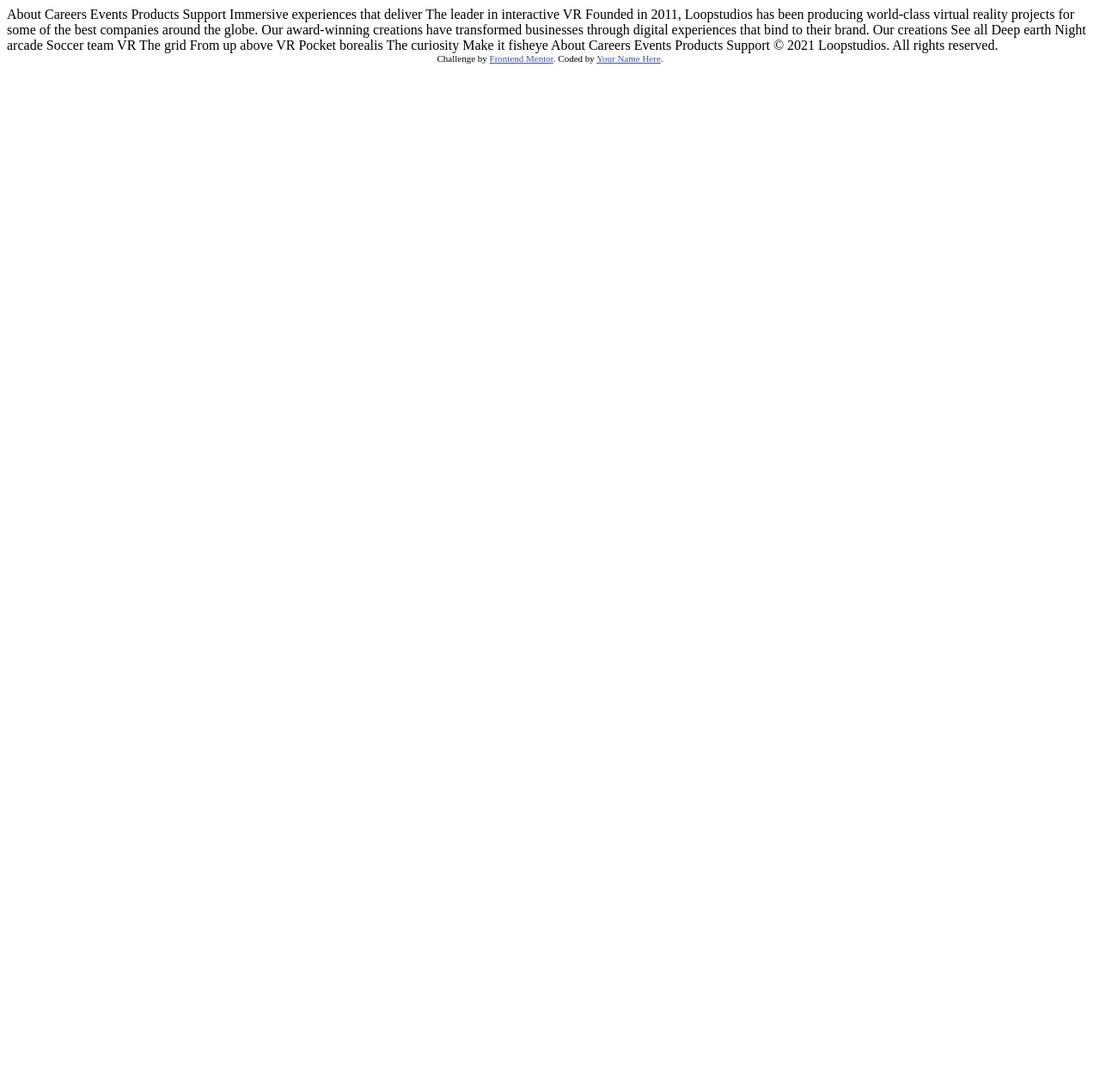
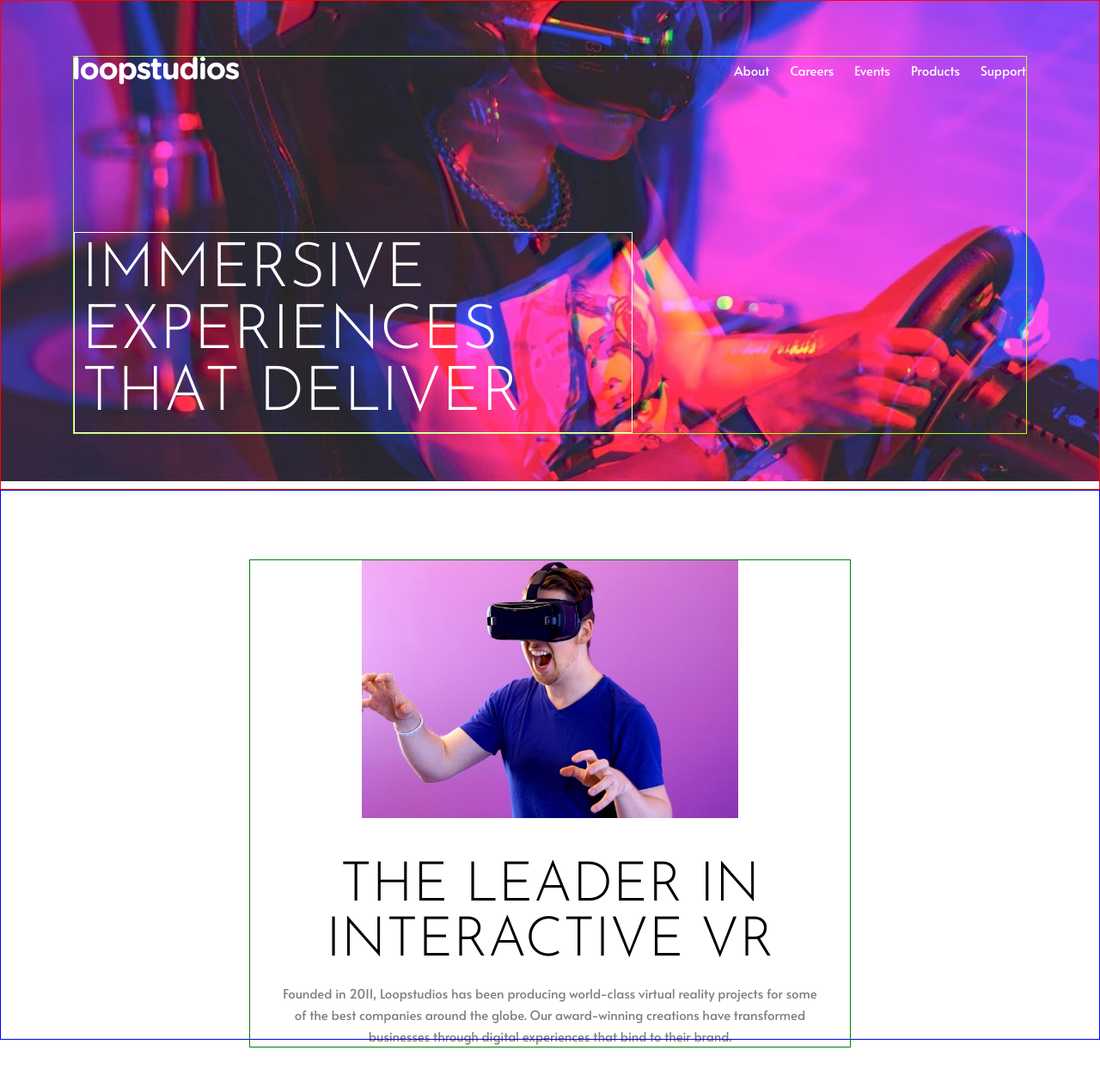
Before and after one commit to GeraASM/loopstudio, a website: page index.html in a window 1280 px wide. Shown: the whole page at 86% size. Before the commit the page ends 800 px from the top, so only its background shows below. Drawn offline with Linux system fonts and the light colour scheme.

Commit message:
part hero and second part finish

```diff
--- a/index.html
+++ b/index.html
@@ -1,21 +1,63 @@
 <!DOCTYPE html>
 <html lang="en">
 <head>
-  <meta charset="UTF-8">
-  <meta name="viewport" content="width=device-width, initial-scale=1.0"> <!-- displays site properly based on user's device -->
+    <meta charset="UTF-8">
+    <meta name="viewport" content="width=device-width, initial-scale=1.0"> <!-- displays site properly based on user's device -->
 
-  <link rel="icon" type="image/png" sizes="32x32" href="./images/favicon-32x32.png">
+    <link rel="icon" type="image/png" sizes="32x32" href="./images/favicon-32x32.png">
+    <link rel="stylesheet" href="./styles/style.css"/>
+    <link rel="preconnect" href="https://fonts.googleapis.com">
+    <link rel="preconnect" href="https://fonts.gstatic.com" crossorigin>
+    <link href="https://fonts.googleapis.com/css2?family=Alata&family=Josefin+Sans:ital,wght@0,100..700;1,100..700&display=swap" rel="stylesheet">
+    <title>Frontend Mentor | Loopstudios landing page</title>
 
-  <title>Frontend Mentor | Loopstudios landing page</title>
-
-  <!-- Feel free to remove these styles or customise in your own stylesheet 👍 -->
-  <style>
-    .attribution { font-size: 11px; text-align: center; }
-    .attribution a { color: hsl(228, 45%, 44%); }
-  </style>
 </head>
 <body>
-  About
+    <div id="background"></div>
+    <header class="loopstudios">
+        <div class="loopstudios-content">
+            <div class="loopstudios-content__header">
+
+                <figure class="loopstudios__logo">
+                    <img src="./images/logo.svg" alt="logo" class="loopstudios__logo-img">
+                </figure>
+                <nav class="loopstudios__nav">
+                    <ul>
+                        <li><a href="#" class="link">About</a></li>
+                        <li><a href="#" class="link">Careers</a></li>
+                        <li><a href="#" class="link">Events</a></li>
+                        <li><a href="#" class="link">Products</a></li>
+                        <li><a href="#" class="link">Support</a></li>
+                    </ul>
+                </nav>
+                <figure class="loopstudios__menu">
+                    <img class="loopstudios__menu-logo" src="./images/icon-hamburger.svg" alt="menu">
+                </figure>
+            </div>
+            <h1 class="loopstudios__title">IMMERSIVE EXPERIENCES THAT DELIVER</h1>
+        </div>
+    </header>
+    <main class="main">
+        <section class="interactive">
+            <div class="interactive-content">
+
+                <figure class="interactive__figure">
+                    <img src="./images/mobile/image-interactive.jpg" alt="Interactive" class="interactive__img">
+                </figure>
+                <article class="interactive__texts">
+                    <h2 class="interactive__title">THE LEADER IN INTERACTIVE VR</h2>
+                    <p class="interactive__text">
+                        Founded in 2011, Loopstudios has been producing world-class virtual reality
+      projects for some of the best companies around the globe. Our award-winning
+      creations have transformed businesses through digital experiences that bind
+      to their brand.
+                    </p>
+            </div>
+            </article>
+        </section>
+    </main>
+    <script src="./js/script.js"></script>
+  <!-- About
   Careers
   Events
   Products
@@ -25,10 +67,7 @@
 
   The leader in interactive VR
 
-  Founded in 2011, Loopstudios has been producing world-class virtual reality
-  projects for some of the best companies around the globe. Our award-winning
-  creations have transformed businesses through digital experiences that bind
-  to their brand.
+
 
   Our creations
 
@@ -49,11 +88,8 @@
   Products
   Support
 
-  © 2021 Loopstudios. All rights reserved.
+  © 2021 Loopstudios. All rights reserved. -->
 
-  <div class="attribution">
-    Challenge by <a href="https://www.frontendmentor.io?ref=challenge" target="_blank">Frontend Mentor</a>.
-    Coded by <a href="#">Your Name Here</a>.
-  </div>
+
 </body>
 </html>
--- /dev/null
+++ b/js/script.js
@@ -0,0 +1,23 @@
+const bg = document.getElementById('background');
+const interactiveImg = document.querySelector('.interactive__img');
+
+function newBackground() {
+
+    if (window.innerWidth >= 768) {
+        interactiveImg.src = './images/desktop/image-interactive.jpg';
+    }
+
+    if (window.innerWidth >= 1024) {
+        bg.style.backgroundImage = "url('./images/desktop/image-hero.jpg')";
+
+    } else if (window.innerWidth < 768) {
+        bg.style.backgroundImage = "url('./images/mobile/image-hero.jpg')";
+        interactiveImg.src = './images/mobile/image-interactive.jpg';
+
+    }
+}
+
+
+
+window.addEventListener('DOMContentLoaded', newBackground);
+window.addEventListener('resize', newBackground);
--- a/package.json
+++ b/package.json
@@ -8,5 +8,8 @@
   "main": "index.js",
   "scripts": {
     "test": "echo \"Error: no test specified\" && exit 1"
+  },
+  "devDependencies": {
+    "sass": "^1.89.2"
   }
 }
--- /dev/null
+++ b/styles/style.css
@@ -0,0 +1,213 @@
+* {
+  box-sizing: border-box;
+  padding: 0;
+  margin: 0;
+}
+
+body {
+  font-family: "Alata", sans-serif;
+  font-weight: 400;
+  min-height: 100vh;
+  width: 100%;
+  position: relative;
+}
+
+img {
+  display: block;
+}
+
+#background {
+  position: absolute;
+  top: 0;
+  left: 0;
+  background-image: url("../images/mobile/image-hero.jpg");
+  background-repeat: no-repeat;
+  background-size: cover;
+  width: 100%;
+  height: 100vh;
+}
+@media screen and (min-width: 1024px) {
+  #background {
+    background-size: cover;
+    height: 70vh;
+  }
+}
+
+.loopstudios {
+  border: 1px solid red;
+  position: relative;
+  width: 100%;
+  min-height: 100vh;
+  padding: 40px 24px;
+}
+.loopstudios-content {
+  display: flex;
+  justify-content: space-between;
+  align-items: flex-start;
+  flex-direction: column;
+  width: 327px;
+  height: 383px;
+  margin-inline: auto;
+  border: 1px greenyellow solid;
+}
+@media screen and (min-width: 768px) {
+  .loopstudios-content {
+    width: 608px;
+    height: 440px;
+  }
+}
+@media screen and (min-width: 1024px) {
+  .loopstudios-content {
+    width: 1110px;
+  }
+}
+.loopstudios-content__header {
+  display: flex;
+  justify-content: space-between;
+  align-items: center;
+  flex-direction: row;
+  min-width: 100%;
+}
+.loopstudios__logo {
+  width: 144px;
+  height: 24px;
+}
+.loopstudios__logo-img {
+  width: 100%;
+  height: 100%;
+  object-fit: contain;
+}
+@media screen and (min-width: 768px) {
+  .loopstudios__logo {
+    width: 192px;
+    height: 32px;
+  }
+}
+.loopstudios__nav {
+  display: none;
+}
+.loopstudios__nav ul {
+  display: flex;
+  justify-content: flex-start;
+  align-items: center;
+  gap: 24px;
+  list-style-type: none;
+}
+.loopstudios__nav ul li .link {
+  text-decoration: none;
+  color: #fff;
+  font-size: 15px;
+  line-height: 1.65;
+}
+@media screen and (min-width: 1024px) {
+  .loopstudios__nav {
+    display: block;
+  }
+}
+.loopstudios__menu {
+  width: 24px;
+  height: 16px;
+  object-fit: contain;
+}
+@media screen and (min-width: 1024px) {
+  .loopstudios__menu {
+    display: none;
+  }
+}
+.loopstudios__title {
+  font-family: "Josefin Sans", sans-serif;
+  font-weight: 300;
+  color: #fff;
+  border: 1px solid #fff;
+  padding: 8px;
+  max-width: 650px;
+  font-size: 40px;
+}
+@media screen and (min-width: 768px) {
+  .loopstudios__title {
+    font-size: 72px;
+  }
+}
+@media screen and (min-width: 1024) {
+  .loopstudios__title {
+    max-width: 650px;
+  }
+}
+@media screen and (min-width: 768px) {
+  .loopstudios {
+    padding: 64px 0px;
+  }
+}
+@media screen and (min-width: 1024px) {
+  .loopstudios {
+    min-height: 70vh;
+  }
+}
+
+.main {
+  min-height: 100vh;
+}
+.main .interactive {
+  height: 80vh;
+  border: 1px solid blue;
+}
+.main .interactive-content {
+  display: flex;
+  justify-content: flex-start;
+  align-items: flex-start;
+  flex-direction: column;
+  gap: 48px;
+  margin: 80px auto;
+  width: 327px;
+  height: auto;
+  border: 1px solid green;
+}
+@media screen and (min-width: 768px) {
+  .main .interactive-content {
+    width: 700px;
+    gap: 48px;
+  }
+}
+.main .interactive__figure {
+  width: 100%;
+  height: 224px;
+}
+@media screen and (min-width: 768px) {
+  .main .interactive__figure {
+    margin-inline: auto;
+    width: 100%;
+    height: 300px;
+  }
+}
+.main .interactive__img {
+  width: 100%;
+  height: 100%;
+  object-fit: contain;
+}
+.main .interactive__texts {
+  padding: 0 32px;
+  display: flex;
+  justify-content: flex-start;
+  align-items: center;
+  flex-direction: column;
+  gap: 16px;
+  text-align: center;
+}
+.main .interactive__title {
+  font-family: "Josefin Sans", sans-serif;
+  font-weight: 300;
+  font-size: 32px;
+  line-height: 1;
+}
+@media screen and (min-width: 768px) {
+  .main .interactive__title {
+    font-size: 64px;
+  }
+}
+.main .interactive__text {
+  font-size: 15px;
+  line-height: 1.65;
+  opacity: 0.5;
+}
+
+/*# sourceMappingURL=style.css.map */
```
Also changed, not shown: 3 other files.
